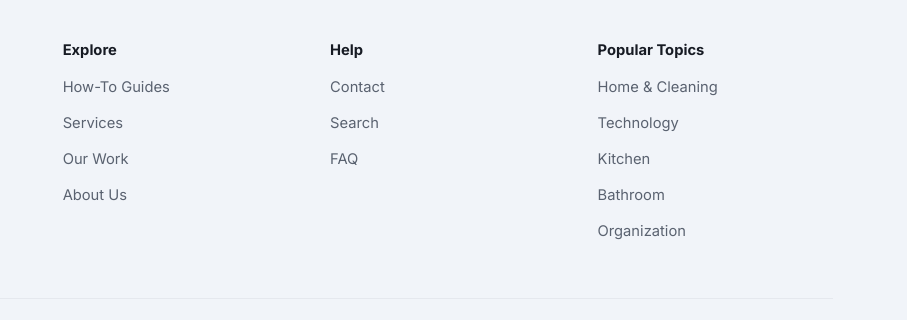
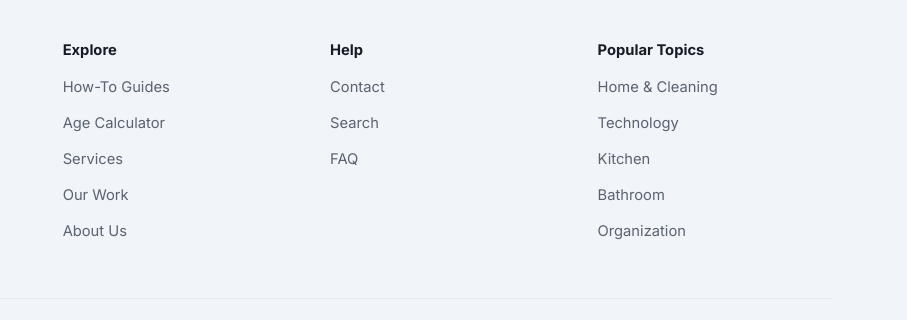
Before and after one commit to khadimhussain01january-maker/howfixit-new, an Eleventy site: page src/index.njk in a window 1280 px wide. Shown: the part 3638-3958 px from the top of the page, 373-1280 px from the left. Built offline with nearby package versions, Linux system fonts and the light colour scheme; Eleventy itself is replaced by a stand-in of ours; files that its build step writes are made by us from their sources.

Commit message:
Update footer.njk

```diff
--- a/src/_includes/partials/footer.njk
+++ b/src/_includes/partials/footer.njk
@@ -9,6 +9,7 @@
         <h4>Explore</h4>
         <ul>
           <li><a href="/#guides">How-To Guides</a></li>
+<li><a href="/tools/age-calculator/">Age Calculator</a></li>
           <li><a href="/services/">Services</a></li>
           <li><a href="/our-work/">Our Work</a></li>
           <li><a href="/about/">About Us</a></li>
```
